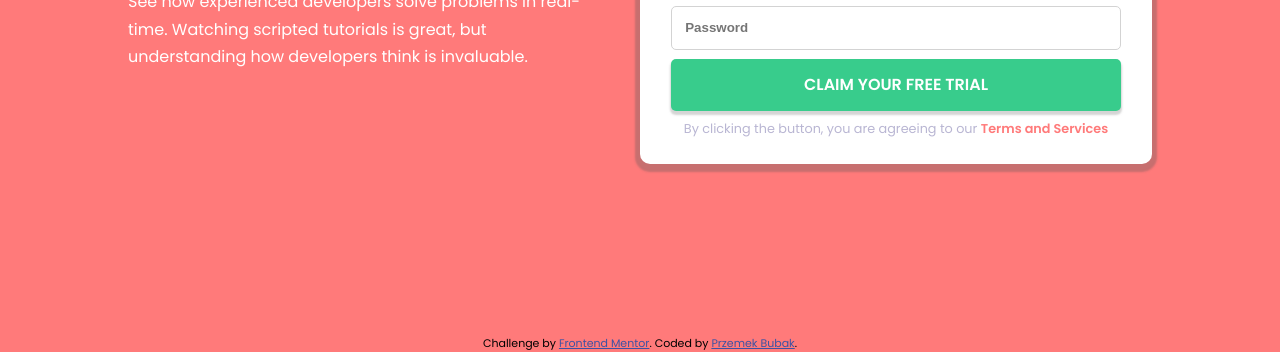
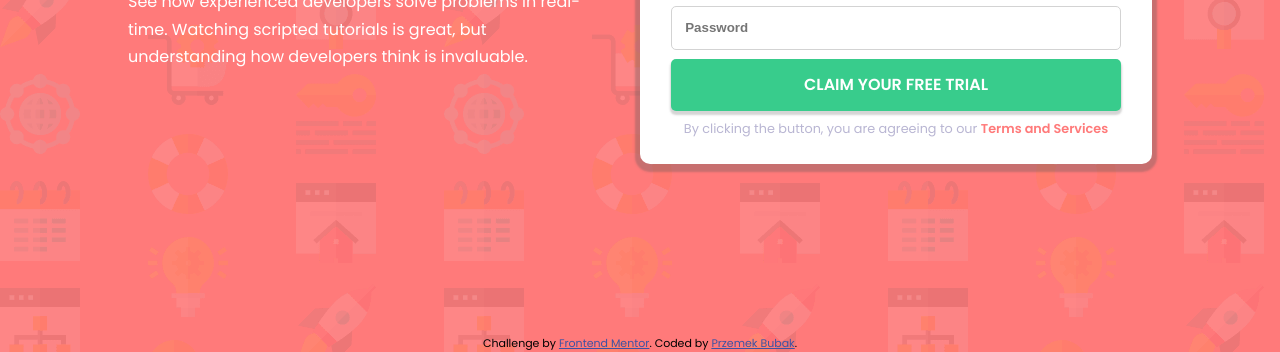
Before and after one commit to bubakowski/FrontEndIntro, a plain HTML site: page index.html in a window 1280 px wide. Shown: the part 448-800 px from the top of the page. Drawn offline with Linux system fonts and the light colour scheme; the site is published under a folder, as on GitHub Pages, so addresses that start at the root find nothing.

Commit message:
Update main.css

```diff
--- a/scss/main.css
+++ b/scss/main.css
@@ -21,7 +21,7 @@ body {
           justify-content: center;
   height: 100vh;
   width: 100vw;
-  background: url(/images/bg-intro-desktop.png), #ff7a7a;
+  background: url(../images/bg-intro-desktop.png), #ff7a7a;
 }
 
 body .wrapper {
```
